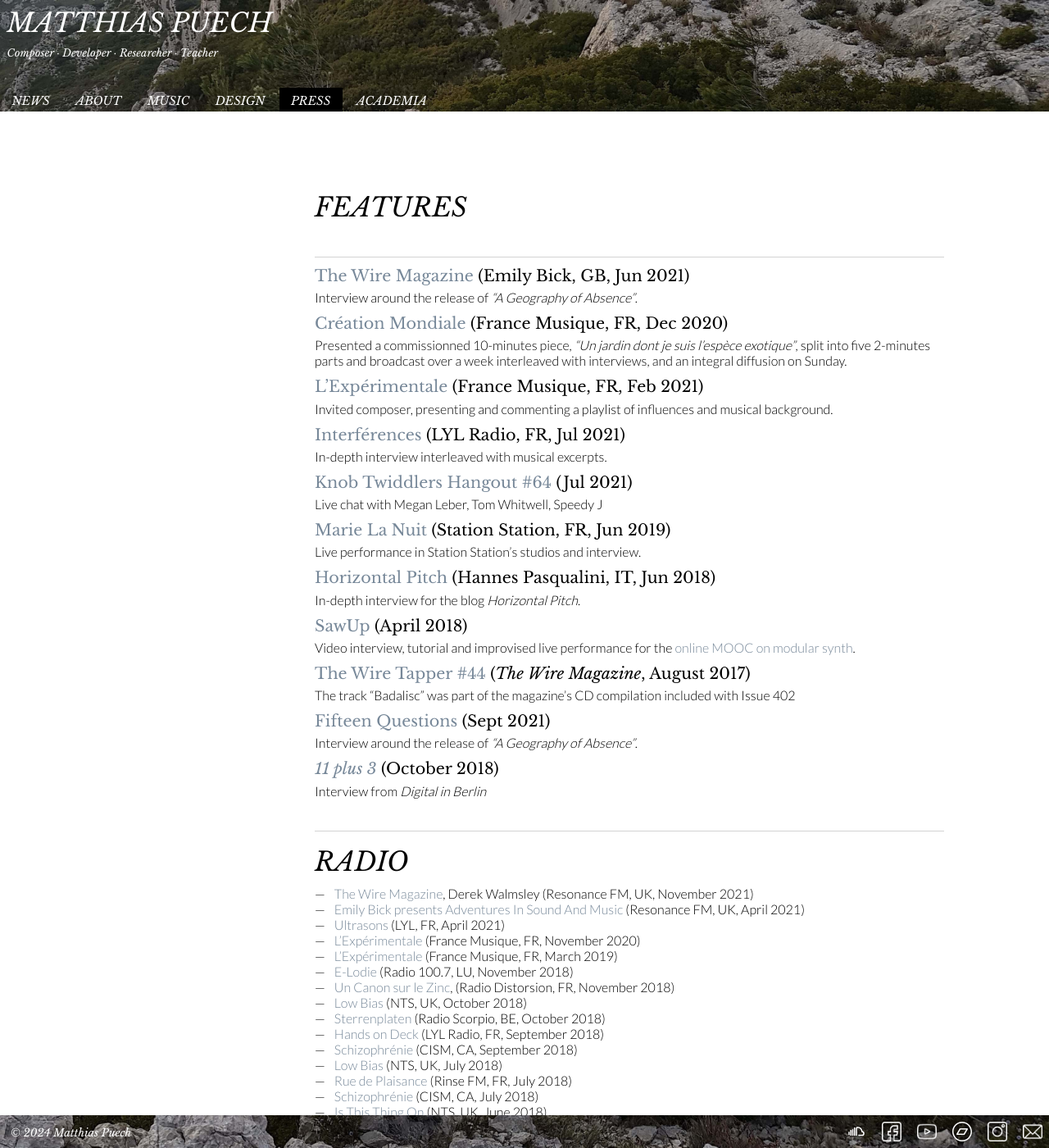
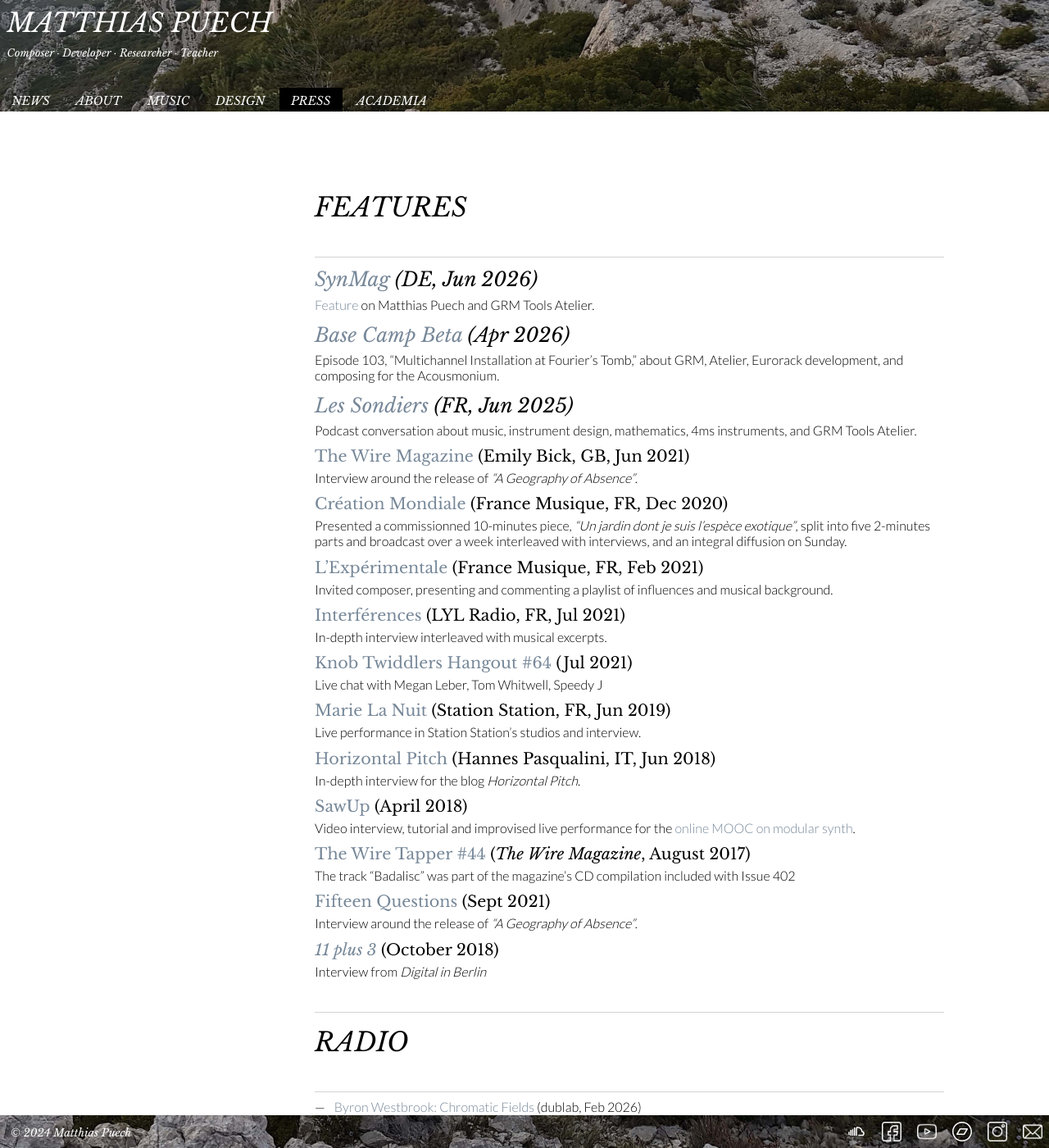
Before and after one commit to mqtthiqs/mqtthiqs.github.io, a Jekyll site: the page built from press.md, in a window 1280 px wide and 1400 px high. Shown: the whole window at 82% size. Built offline with Jekyll 4.4.1, drawn with Linux system fonts in a browser that asks for light colours; some of the changed text lies outside the part shown.

Commit message:
update press

```diff
--- a/press.md
+++ b/press.md
@@ -6,6 +6,18 @@ title: Press
 ## Features
 
 ---
+
+### [SynMag](https://www.instagram.com/p/DZei7Huk_hU/?img_index=1) (DE, Jun 2026)
+
+[Feature](https://radialverlag.de/synmag-115) on Matthias Puech and GRM Tools Atelier.
+
+### [Base Camp Beta](https://podcasts.apple.com/no/podcast/bcb-103-multichannel-installation-at-fouriers-tomb/id1459124314?i=1000758611684&l=nb) (Apr 2026)
+
+Episode 103, "Multichannel Installation at Fourier's Tomb," about GRM, Atelier, Eurorack development, and composing for the Acousmonium.
+
+### [Les Sondiers](https://lessondiers.com/emissions/des-maths-la-fabrication-dinstruments-de-musique-ft-matthias-puech-2) (FR, Jun 2025)
+
+Podcast conversation about music, instrument design, mathematics, 4ms instruments, and GRM Tools Atelier.
 
 #### [The Wire Magazine](https://www.thewire.co.uk/in-writing/interviews/life-in-the-inert-emily-bick-speaks-with-matthias-puech) (Emily Bick, GB, Jun 2021)
 
@@ -56,8 +68,12 @@ Interview from _Digital in Berlin_
 ---
 
 ## Radio
-
-
+****
+- [Byron Westbrook: Chromatic Fields](https://www.mixcloud.com/dublab/byron-westbrook-chromatic-fields-021126/) (dublab, Feb 2026)
+- [A Duck in a Tree: Stretch and Release](https://zovietfrance.podbean.com/e/a-duck-in-a-tree-2025-12-06-stretch-and-release/) (first broadcast 6 Dec 2025; includes _Polyphármakos_)
+- [EarSpace](https://totallyradio.com/shows/earspace/episodes/earspace-04-dec-2025) (Totally Radio, 4 Dec 2025)
+- [Richard Chartier: Between Two Points](https://www.dublab.com/archive/richard-chartier-between-two-points-11-25-25) (dublab, Nov 2025)
+- [Cosmic Shieeeet, PIÑATA RADIO](https://www.instagram.com/p/DSkT2_BjKlw/?img_index=2) (Instagram)
 - [The Wire Magazine](https://www.thewire.co.uk/audio/on-air/derek-walmsley-presents-adventures-in-sound-and-music-hands-in-the-dark-special), Derek Walmsley (Resonance FM, UK, November 2021)
 - [Emily Bick presents Adventures In Sound And Music](https://www.thewire.co.uk/audio/on-air/emily-bick-presents-adventures-in-sound-and-music-61169) (Resonance FM, UK, April 2021)
 - [Ultrasons](https://www.lyl.live/episode/ultrasons-20) (LYL, FR, April 2021)
@@ -81,6 +97,21 @@ Interview from _Digital in Berlin_
 ---
 
 ## Reviews
+
+### _La Traversée_
+
+- [Indie Rock Mag](https://www.indierockmag.com/article38548.html) (21 Nov 2025)
+- [Chain D.L.K.](https://chaindlk.com/reviews/13322) (14 Jan 2026)
+- [EtherReal](https://www.etherreal.com/spip.php?article7166) (15 Jan 2026)
+- [African Paper](https://africanpaper.com/2025/11/17/la-traversee-neue-lp-von-matthias-puech/) (DE, Nov 2025)
+
+### _GRM Tools Atelier_
+
+- [Sound On Sound](https://www.soundonsound.com/reviews/grm-tools-atelier) (Mar 2026)
+Rory Dow calls GRM Tools Atelier "an absolute tour de force".
+
+- [Andrew Huang](https://www.youtube.com/watch?v=XTdfmkD0jOk): Atelier featured in second place in Andrew Huang's top ten.
+
 
 ### _A Geography of Absence_
 
```
Also changed, not shown: music.md (+2 -0 lines).
